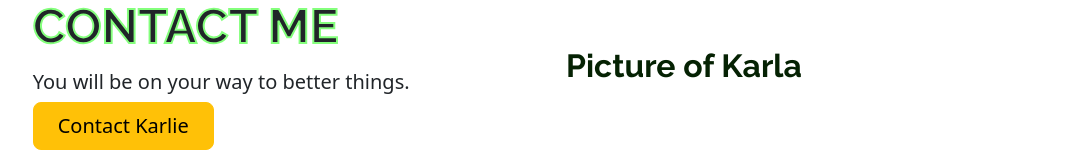
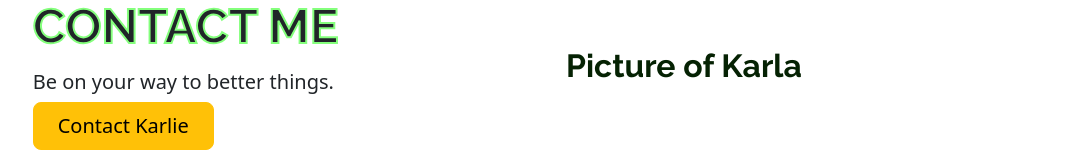
Before and after one commit to jimandjo/get_klean_CDA, a React (Create React App) app: page / in a window 1280 px wide. Shown: the part 3448-3608 px from the top of the page, without its empty margins (98-1180 px from the left). Built offline with nearby package versions, Linux system fonts and the light colour scheme.

Commit message:
Added the changes.

```diff
--- a/src/Welcome.js
+++ b/src/Welcome.js
@@ -115,7 +115,7 @@ function Welcome() {
       </div>
       <div class="col-lg-6">
         <h1 class="display-5 fw-bold lh-1 mb-3" a href="#">Contact Me</h1>
-        <h4 class="lead">You will be on your way to better things.</h4>
+        <h4 class="lead">Be on your way to better things.</h4>
 
         <div class="d-grid gap-2 d-md-flex justify-content-md-start">
           <button type="button" class="btn btn-warning btn-lg px-4 me-md-2">Contact Karlie</button>
```
